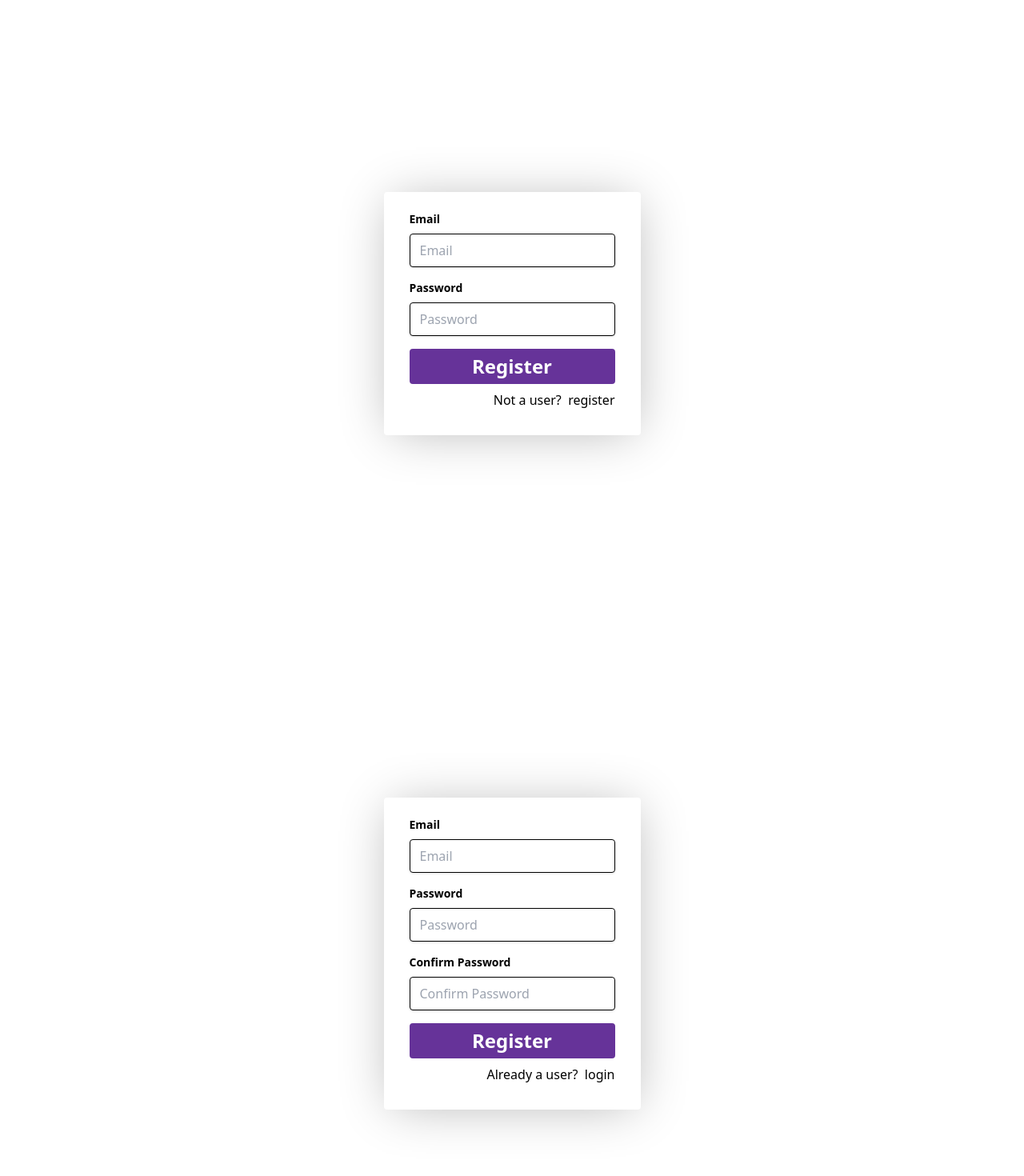
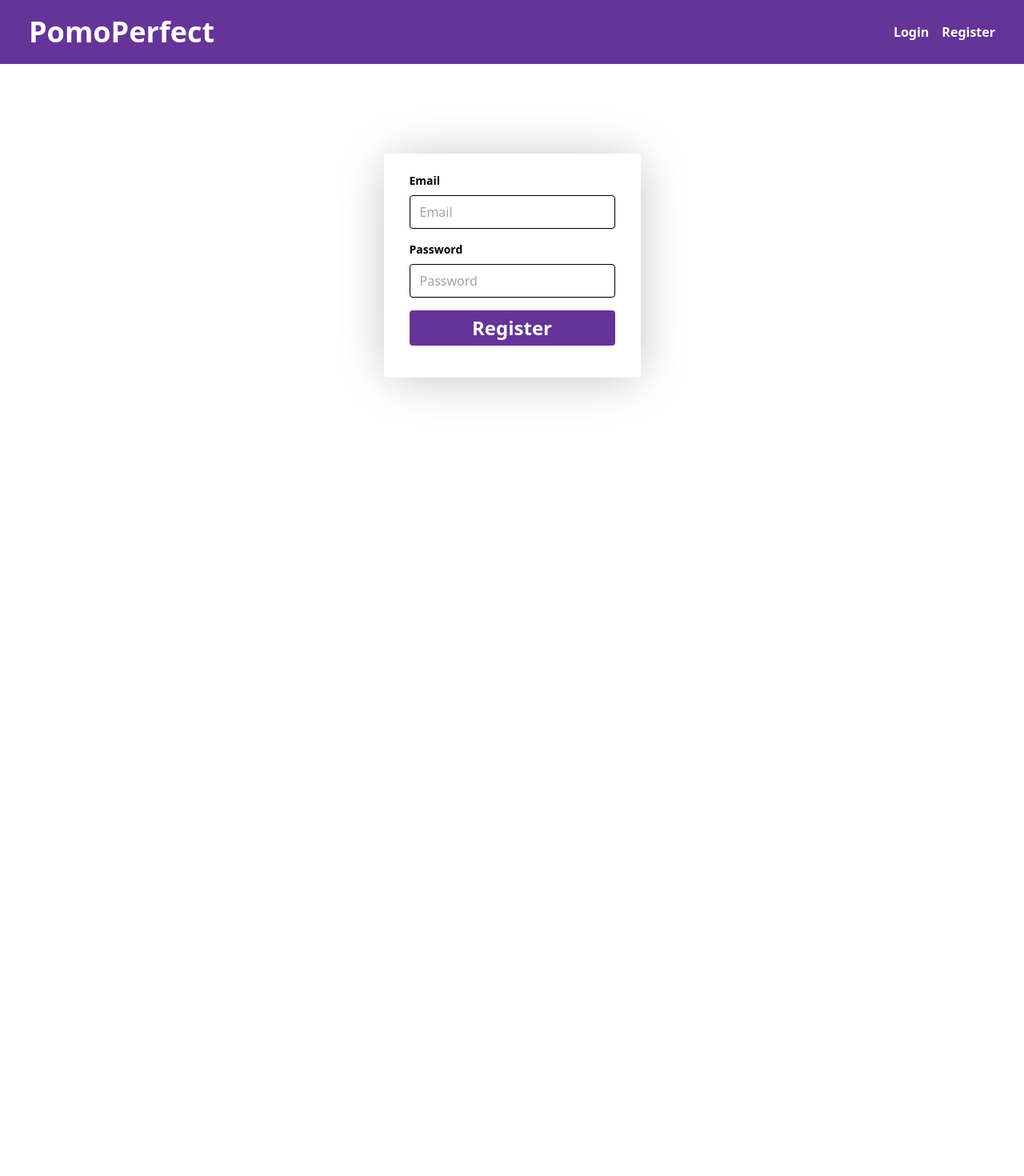
Before and after one commit to akashsonkamble/pomo-perfect, a React (Vite) app: page / in a window 1280 px wide. Shown: the top 1470 px of the page at 80% size. After the commit the page ends 800 px from the top, so only its background shows below. Built offline with nearby package versions, Linux system fonts and the light colour scheme.

Commit message:
added routing functionality

```diff
--- a/src/App.jsx
+++ b/src/App.jsx
@@ -1,10 +1,27 @@
-import Login from "./components/Login";
-import Pomodoro from "./components/Pomodoro";
-import Register from "./components/Register";
+import { createBrowserRouter, RouterProvider } from "react-router-dom";
+import RootLayout from './pages/Root';
+import Login from "./pages/Login";
+// import Pomodoro from "./components/Pomodoro";
+import Register from "./pages/Register";
+import ErrorPage from "./pages/Error";
+
+const router = createBrowserRouter([
+  {
+    path: "/",
+    element: <RootLayout />,
+    errorElement: <ErrorPage />,
+    children: [
+      { path: "/", element: <Login /> },
+      { path: "/register", element: <Register /> },
+    ],
+  },
+]);
+
 function App() {
   return (
     <>
-      <Login />
+      <RouterProvider router={router} />
+      {/* <Login />
       <Register />
       <section className="bg-Rebeccapurple text-white flex justify-between justify-items-center p-9 max-w-9xl h-20 items-center box-border m-auto">
         <h1 className="font-bold text-4xl">PomoPerfect</h1>
@@ -15,7 +32,7 @@ function App() {
 
       <section className="justify-between justify-items-center p-4 max-w-4xl items-center box-border mx-auto">
         <Pomodoro />
-      </section>
+      </section> */}
     </>
   );
 }
--- /dev/null
+++ b/src/components/MainNavigation.jsx
@@ -0,0 +1,21 @@
+import { Link } from 'react-router-dom';
+
+function MainNavigation() {
+  return (
+    <header className="bg-Rebeccapurple text-white flex justify-between justify-items-center p-9 max-w-9xl h-20 items-center box-border m-auto">
+        <h1 className="font-bold text-4xl cursor-pointer" id='#'>PomoPerfect</h1>
+      <nav>
+        <ul className="flex gap-4">
+          <li>
+            <Link className='font-bold decoration-none' to="/">Login</Link>
+          </li>
+          <li>
+            <Link className='font-bold decoration-none' to="/register">Register</Link>
+          </li>
+        </ul>
+      </nav>
+    </header>
+  );
+}
+
+export default MainNavigation;
--- /dev/null
+++ b/src/pages/Error.jsx
@@ -0,0 +1,15 @@
+import MainNavigation from "../components/MainNavigation";
+
+function ErrorPage() {
+  return (
+    <>
+      <MainNavigation />
+      <main className="m-auto my-40 text-center">
+        <h1 className="font-bold text-4xl">An error occurred!</h1>
+        <p className="text-2xl">Could not find this page!</p>
+      </main>
+    </>
+  );
+}
+
+export default ErrorPage;
--- /dev/null
+++ b/src/pages/Home.jsx
@@ -0,0 +1,9 @@
+import React from 'react'
+
+const HomePage = () => {
+  return (
+    <div>HomePage</div>
+  )
+}
+
+export default HomePage
--- a/src/components/Login.jsx
+++ b/src/pages/Login.jsx
@@ -2,13 +2,13 @@ import React from 'react'
 
 const Login = () => {
   return (
-    <div className="flex justify-center items-center h-screen">
+    <div className="flex justify-center items-center">
       <form
         className="bg-white shadow rounded px-8 pt-6 pb-8 mb-4 shadow-[1px_3px_60px_-9px_rgba(0,0,0,0.3)]"
       >
         <div className="mb-4">
           <label
-            className="block text-gray-700 text-sm font-bold mb-2"
+            className="block text-gray-700 text-start text-sm font-bold mb-2"
             htmlFor="email"
           >
             Email
@@ -23,7 +23,7 @@ const Login = () => {
         </div>
         <div className="mb-4">
           <label
-            className="block text-gray-700 text-sm font-bold mb-2"
+            className="block text-gray-700 text-start text-sm font-bold mb-2"
             htmlFor="password"
           >
             Password
@@ -46,9 +46,9 @@ const Login = () => {
             Register
           </button>
         </div>
-          <div className="flex items-center justify-end">
+          {/* <div className="flex items-center justify-end">
             Not a user? &nbsp; <a href="/register">register</a>
-          </div>
+          </div> */}
       </form>
     </div>
   )
--- a/src/components/Register.jsx
+++ b/src/pages/Register.jsx
@@ -38,14 +38,14 @@ const Register = () => {
   };
 
   return (
-    <div className="flex justify-center items-center h-screen">
+    <div className="flex justify-center items-center">
       <form
         className="bg-white shadow rounded px-8 pt-6 pb-8 mb-4 shadow-[1px_3px_60px_-9px_rgba(0,0,0,0.3)]"
         onSubmit={handleSubmit}
       >
         <div className="mb-4">
           <label
-            className="block text-gray-700 text-sm font-bold mb-2"
+            className="block text-gray-700 text-start text-sm font-bold mb-2"
             htmlFor="email"
           >
             Email
@@ -62,7 +62,7 @@ const Register = () => {
         </div>
         <div className="mb-4">
           <label
-            className="block text-gray-700 text-sm font-bold mb-2"
+            className="block text-gray-700 text-start text-sm font-bold mb-2"
             htmlFor="password"
           >
             Password
@@ -79,7 +79,7 @@ const Register = () => {
         </div>
         <div className="mb-4">
           <label
-            className="block text-gray-700 text-sm font-bold mb-2"
+            className="block text-gray-700 text-start text-sm font-bold mb-2"
             htmlFor="confirmPassword"
           >
             Confirm Password
@@ -103,9 +103,9 @@ const Register = () => {
             Register
           </button>
         </div>
-          <div className="flex items-center justify-end">
+          {/* <div className="flex items-center justify-end">
             Already a user? &nbsp; <a href="/login">login</a>
-          </div>
+          </div> */}
       </form>
     </div>
   );
--- /dev/null
+++ b/src/pages/Root.jsx
@@ -0,0 +1,16 @@
+import { Outlet } from 'react-router-dom';
+
+import MainNavigation from '../components/MainNavigation';
+
+function RootLayout() {
+  return (
+    <>
+      <MainNavigation />
+      <main className="m-auto my-28 text-center">
+        <Outlet />
+      </main>
+    </>
+  );
+}
+
+export default RootLayout;
```
